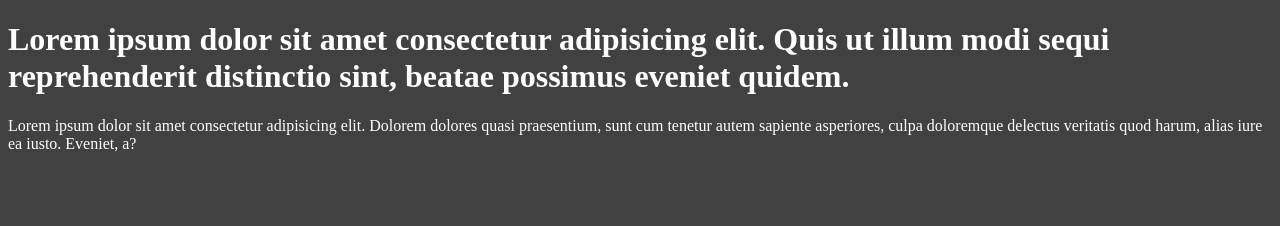
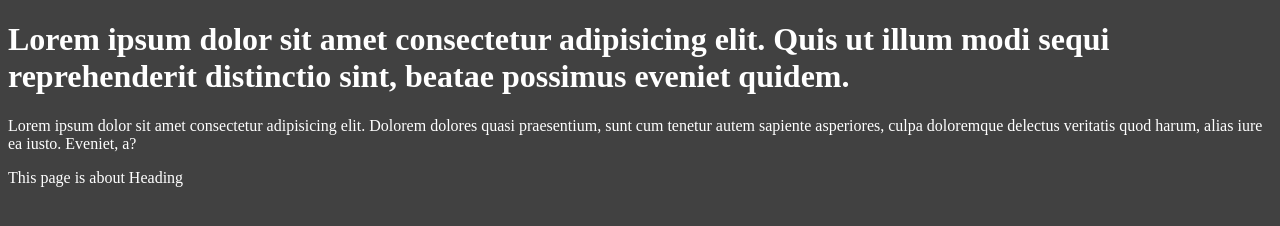
Before and after one commit to sourav-maji/HTML, a plain HTML site: page head.html in a window 1280 px wide. Drawn offline with Linux system fonts and the light colour scheme.

Commit message:
Update head.html

```diff
--- a/head.html
+++ b/head.html
@@ -21,5 +21,6 @@
 <body>
     <h1>Lorem ipsum dolor sit amet consectetur adipisicing elit. Quis ut illum modi sequi reprehenderit distinctio sint, beatae possimus eveniet quidem.</h1>
     <p>Lorem ipsum dolor sit amet consectetur adipisicing elit. Dolorem dolores quasi praesentium, sunt cum tenetur autem sapiente asperiores, culpa doloremque delectus veritatis quod harum, alias iure ea iusto. Eveniet, a?</p>
+    <p>This page is about Heading</p>
 </body>
 </html>
```
